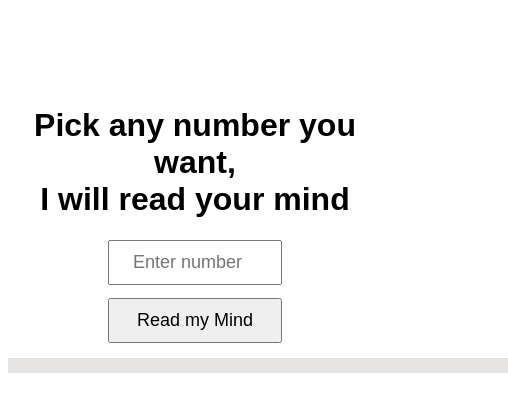
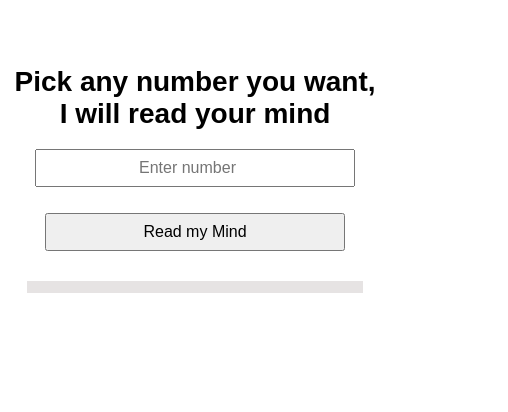
Before and after one commit to Chugarcoat/AraiGorMaiRoo, a plain HTML site: page index.html in a window 390 px wide. Shown: the whole page, 508 px wide, since content can reach past the window. Drawn offline with Linux system fonts and the light colour scheme.

Commit message:
change css

```diff
--- a/style.css
+++ b/style.css
@@ -33,3 +33,33 @@ button {
     background-color: #4CAF50;
     transition: width 0.5s;
 }
+
+/* ปรับ CSS สำหรับหน้าจอมือถือ */
+@media (max-width: 480px) {
+    body {
+      padding-top: 10%;
+      font-size: 14px;
+    }
+
+    input[type="number"] {
+      width: 80%;
+      font-size: 16px;
+      padding: 8px;
+    }
+
+    button {
+      width: 80%;
+      font-size: 16px;
+      padding: 8px;
+      margin: 10px 0;
+    }
+
+    #bar-container {
+      width: 90%;
+      height: 12px;
+    }
+
+    #bar {
+      height: 100%;
+    }
+  }
```
